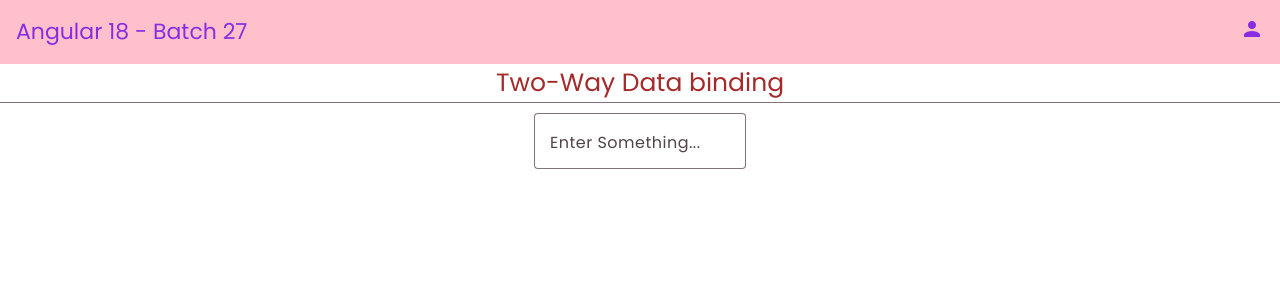
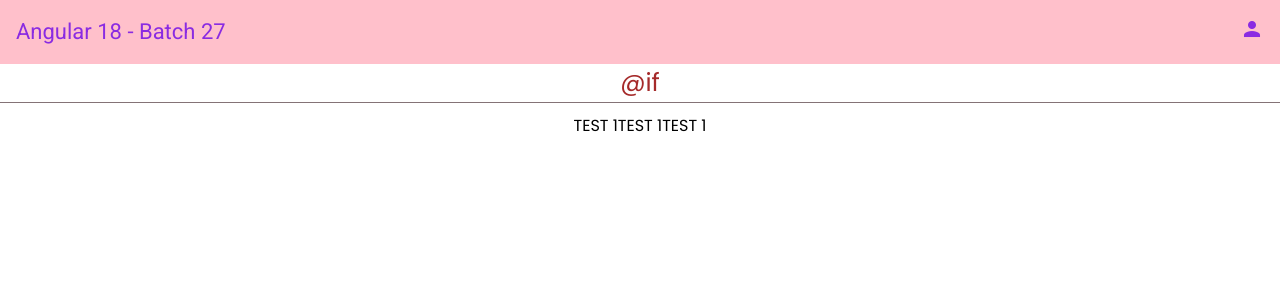
Before and after one commit to SatishKonduru/batch27, an Angular app: page / in a window 1280 px wide. Shown: the top 300 px of the page. Built offline with nearby package versions, Linux system fonts and the light colour scheme.

Commit message:
if Directive

```diff
--- a/src/app/app.component.html
+++ b/src/app/app.component.html
@@ -17,5 +17,6 @@
   <!-- <app-class-binding></app-class-binding> -->
 <!-- <app-event-binding></app-event-binding> -->
 <!-- <app-temp-ref-variables></app-temp-ref-variables> -->
-
-<app-two-way-data-binding></app-two-way-data-binding>
+<!--
+<app-two-way-data-binding></app-two-way-data-binding> -->
+<app-if></app-if>
--- a/src/app/app.component.ts
+++ b/src/app/app.component.ts
@@ -8,6 +8,7 @@ import { ClassBindingComponent } from './components/class-binding/class-binding.
 import { EventBindingComponent } from './components/event-binding/event-binding.component';
 import { TempRefVariablesComponent } from './components/temp-ref-variables/temp-ref-variables.component';
 import { TwoWayDataBindingComponent } from './components/two-way-data-binding/two-way-data-binding.component';
+import { IfComponent } from './components/if/if.component';
 
 @Component({
   selector: 'app-root',
@@ -22,6 +23,7 @@ import { TwoWayDataBindingComponent } from './components/two-way-data-binding/tw
     EventBindingComponent,
     TempRefVariablesComponent,
     TwoWayDataBindingComponent,
+    IfComponent,
   ],
   templateUrl: './app.component.html',
   styleUrl: './app.component.css',
--- /dev/null
+++ b/src/app/components/if/if.component.html
@@ -0,0 +1,32 @@
+<div style="display: flex; justify-content: center;">
+  <p style="font-size: 25px; color:brown">&#64;if</p>
+</div>
+<mat-divider></mat-divider>
+
+<div style="display: flex; justify-content: center; margin-top: 10px; ">
+  <!-- <p *ngIf="show">Name: {{student.name}}</p> -->
+  <!-- @if(show){
+    <p>Name: {{student.name}}</p>
+  }
+  @else {
+    <p>No Studetns are available</p>
+  }
+</div> -->
+
+@if(true){
+  <p>TEST 1</p>
+  <p>TEST 1</p>
+  <p>TEST 1</p>
+}
+
+@else if (false) {
+  <p>TEST 2</p>
+  <p>TEST 2</p>
+  <p>TEST 2</p>
+
+}
+@else {
+  <p>TEST 3</p>
+  <p>TEST 3</p>
+  <p>TEST 3</p>
+}
--- /dev/null
+++ b/src/app/components/if/if.component.ts
@@ -0,0 +1,19 @@
+import { CommonModule } from '@angular/common';
+import { Component } from '@angular/core';
+import { MatDividerModule } from '@angular/material/divider';
+
+@Component({
+  selector: 'app-if',
+  standalone: true,
+  imports: [MatDividerModule, CommonModule],
+  templateUrl: './if.component.html',
+  styleUrl: './if.component.css',
+})
+export class IfComponent {
+  list = [10, 20, 30];
+  show = true;
+  student = {
+    name: 'RSK',
+    course: 'Angular',
+  };
+}
--- a/src/styles.css
+++ b/src/styles.css
@@ -5,7 +5,7 @@
   padding: 0;
   box-sizing: border-box;
 }
-*,
+
 body {
   font-family: "Poppins", sans-serif;
 }
```
Also changed, not shown: src/app/components/if/if.component.css (added), src/app/components/two-way-data-binding/two-way-data-binding.component.html (line endings or trailing spaces).
